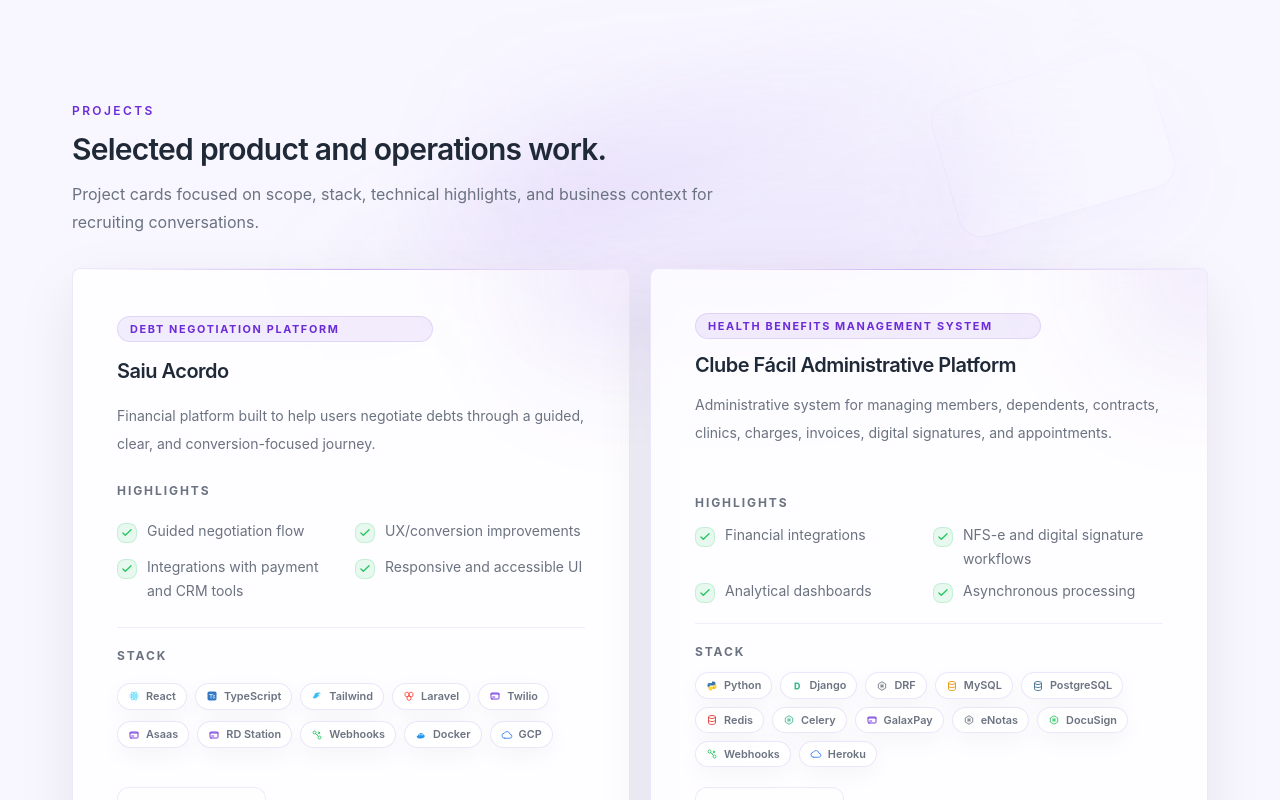
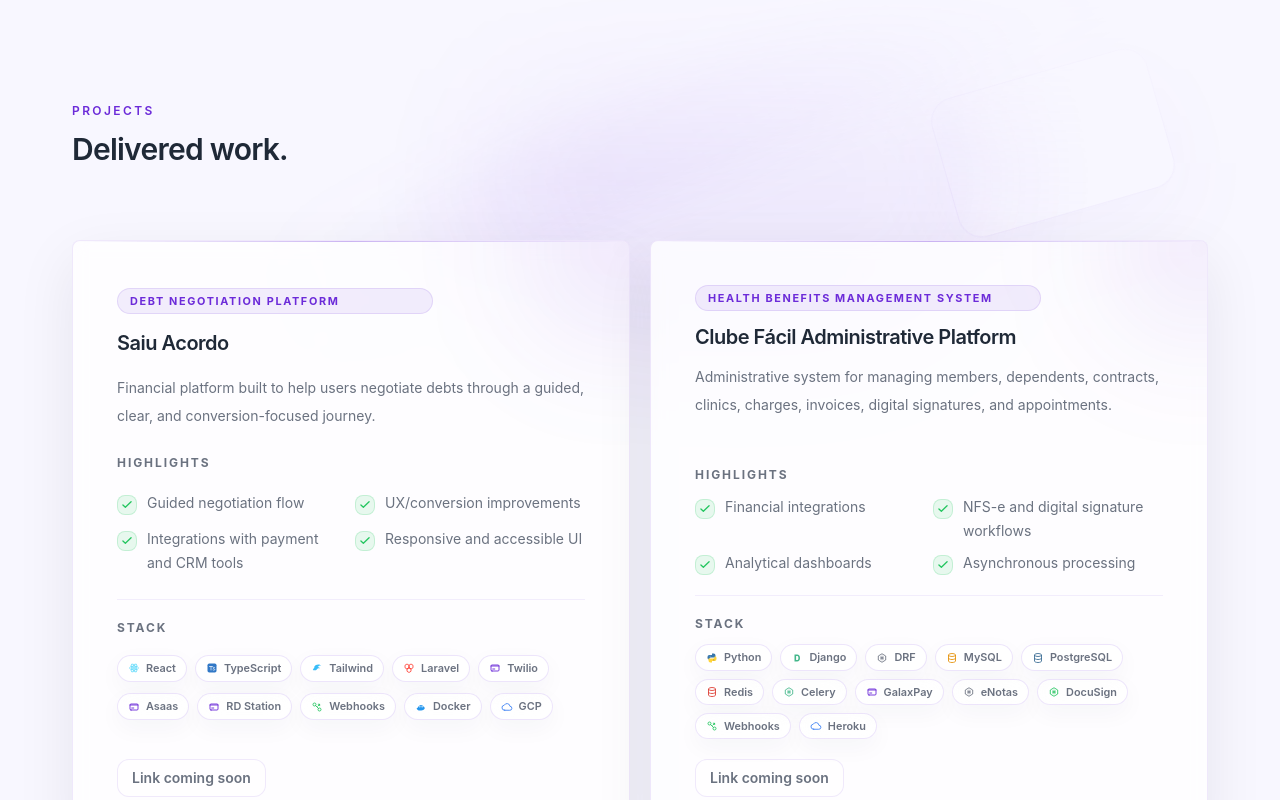
Before and after one commit to thalesfelippe/portfolio, a React (Vite) app: page / in a window 1280 px wide. Shown: the part 5060-5860 px from the top of the page. Built offline with nearby package versions, Linux system fonts and the light colour scheme.

Commit message:
feat: refine portfolio section copy and value cards

```diff
--- a/src/i18n/content.ts
+++ b/src/i18n/content.ts
@@ -46,6 +46,10 @@
       name: string
       category: string
       description: string
+      cover?: {
+        alt: string
+        src?: string
+      }
       stack: string[]
       highlights: string[]
       href?: string
@@ -64,15 +68,21 @@
     eyebrow: string
     title: string
     subtitle: string
-    items: string[]
+    items: {
+      description: string
+      title: string
+    }[]
   }
   resumeSection: {
     eyebrow: string
     title: string
     subtitle: string
     buttons: {
+      description: string
       label: string
       href: string
+      tags: string[]
+      title: string
     }[]
   }
   availability: string
@@ -169,9 +179,9 @@
     subheadline:
       'I build web applications for product, fintech, SaaS, and operations, connecting front-end, back-end, APIs, integrations, and business rules into systems that are clear, reliable, and easy to evolve.',
     projectsCta: 'View Projects',
-    contactTitle: 'Let’s build something reliable.',
+    contactTitle: 'Let’s build something?',
     contactSubtitle:
-      'If your company needs someone to build products, integrate systems, solve problems, and improve operational flows with reliable and well-structured software, let’s talk.',
+      'I’m open to full stack opportunities, web products, APIs, integrations, and operational systems that need clear, reliable, and well-structured software.',
     github: 'GitHub',
     linkedin: 'LinkedIn',
     contactCta: 'Contact Me',
@@ -370,9 +380,8 @@
     },
     projects: {
       eyebrow: 'Projects',
-      title: 'Selected product and operations work.',
-      subtitle:
-        'Project cards focused on scope, stack, technical highlights, and business context for recruiting conversations.',
+      title: 'Delivered work.',
+      subtitle: '',
       stackLabel: 'Stack',
       highlightsLabel: 'Highlights',
       linkLabel: 'View project',
@@ -383,6 +392,9 @@
           category: 'Debt negotiation platform',
           description:
             'Financial platform built to help users negotiate debts through a guided, clear, and conversion-focused journey.',
+          cover: {
+            alt: 'Saiu Acordo project cover',
+          },
           stack: [
             'React',
             'TypeScript',
@@ -407,6 +419,9 @@
           category: 'Health benefits management system',
           description:
             'Administrative system for managing members, dependents, contracts, clinics, charges, invoices, digital signatures, and appointments.',
+          cover: {
+            alt: 'Clube Fácil Administrative Platform project cover',
+          },
           stack: [
             'Python',
             'Django',
@@ -433,6 +448,9 @@
           category: 'SaaS for barbershops',
           description:
             'SaaS platform with online scheduling, digital orders, real-time dashboards, and operational control.',
+          cover: {
+            alt: 'SmartBarber System project cover',
+          },
           stack: [
             'Next.js',
             'TypeScript',
@@ -452,6 +470,9 @@
           category: 'TV media buying web app',
           description:
             'Web app for exploring inventory and requesting TV advertising placements, later sold to Record TV.',
+          cover: {
+            alt: 'Cimtia Ads project cover',
+          },
           stack: ['React', 'TypeScript', 'Node.js', 'Firebase'],
           highlights: [
             'Responsive interface',
@@ -464,6 +485,9 @@
           category: 'Conversion-focused front-end',
           description:
             'Collection of modern landing pages and sales pages for clinics, SaaS products, digital products, and local businesses.',
+          cover: {
+            alt: 'Landing Pages and Sales Pages project cover',
+          },
           stack: [
             'Next.js',
             'TypeScript',
@@ -482,9 +506,8 @@
     },
     stack: {
       eyebrow: 'Stack',
-      title: 'Technologies I use to build full stack products.',
-      subtitle:
-        'A practical stack for web products, APIs, integrations, data routines, and operational systems.',
+      title: 'Technologies I use for development.',
+      subtitle: '',
       categories: [
         {
           name: 'Front-end',
@@ -535,35 +558,65 @@
       ],
     },
     whyWorkWithMe: {
-      eyebrow: 'Why work with me',
-      title: 'I connect product, code, and operations.',
-      subtitle:
-        'I work well where business rules, integrations, user experience, and technical reliability need to move together.',
+      eyebrow: 'What I deliver',
+      title: 'Why work with me?',
+      subtitle: '',
       items: [
-        'Product mindset',
-        'Full stack execution',
-        'Business rules and integrations',
-        'Operational systems',
-        'Reliable and maintainable code',
+        {
+          title: 'Product mindset',
+          description:
+            'I understand the context behind each delivery to build solutions that make sense for the product and user experience.',
+        },
+        {
+          title: 'Full stack execution',
+          description:
+            'I connect front-end, back-end, APIs, and business rules into clear, consistent, and well-structured systems.',
+        },
+        {
+          title: 'Business rules & integrations',
+          description:
+            'I work well in scenarios involving payments, fiscal workflows, CRMs, electronic signatures, WhatsApp, and webhooks.',
+        },
+        {
+          title: 'Operational systems',
+          description:
+            'I build dashboards, automations, and internal workflows that improve team routines and operational reliability.',
+        },
+        {
+          title: 'Reliable and maintainable code',
+          description:
+            'I write organized, stable code prepared for maintenance, evolution, and scale.',
+        },
       ],
     },
     resumeSection: {
       eyebrow: 'Resume',
-      title: 'Download the resume version that fits your role.',
-      subtitle:
-        'Placeholder files are prepared for Full Stack, Front-End, and Back-End resume versions.',
+      title: 'Resume versions for different roles',
+      subtitle: '',
       buttons: [
         {
+          description:
+            'Complete profile focused on product, APIs, integrations, dashboards, and operational systems.',
           label: 'Download Full Stack Resume',
           href: '/resumes/thales-felippe-full-stack.pdf',
+          tags: ['Product', 'APIs', 'Operations'],
+          title: 'Full Stack',
         },
         {
+          description:
+            'Focused on React, Next.js, TypeScript, responsive interfaces, UX, performance, and product flows.',
           label: 'Download Front-End Resume',
           href: '/resumes/thales-felippe-front-end.pdf',
+          tags: ['React', 'Next.js', 'UX'],
+          title: 'Front-End',
         },
         {
+          description:
+            'Focused on Python, Django/DRF, APIs, integrations, databases, webhooks, and asynchronous routines.',
           label: 'Download Back-End Resume',
           href: '/resumes/thales-felippe-back-end.pdf',
+          tags: ['Python', 'Django', 'APIs'],
+          title: 'Back-End',
         },
       ],
     },
@@ -609,9 +662,9 @@
     subheadline:
       'Construo aplicações web para ambientes de produto, fintech, SaaS e operação, conectando front-end, back-end, APIs, integrações e regras de negócio em sistemas claros, confiáveis e fáceis de evoluir.',
     projectsCta: 'Ver projetos',
-    contactTitle: 'Vamos construir algo confiável.',
+    contactTitle: 'Vamos construir algo?',
     contactSubtitle:
-      'Se sua empresa precisa de alguém para construir produto, integrar sistemas, resolver problemas e melhorar fluxos operacionais com software confiável e bem estruturado, vamos conversar.',
+      'Estou aberto a oportunidades full stack, projetos web, APIs, integrações e sistemas operacionais que precisam de software claro, confiável e bem estruturado.',
     github: 'GitHub',
     linkedin: 'LinkedIn',
     contactCta: 'Fale comigo',
@@ -810,9 +863,8 @@
     },
     projects: {
       eyebrow: 'Projetos',
-      title: 'Projetos selecionados de produto e operação.',
-      subtitle:
-        'Cards focados em escopo, stack, destaques técnicos e contexto de negócio para conversas com recrutadores.',
+      title: 'Trabalhos entregues.',
+      subtitle: '',
       stackLabel: 'Stack',
       highlightsLabel: 'Destaques',
       linkLabel: 'Ver projeto',
@@ -823,6 +875,9 @@
           category: 'Plataforma de negociação de dívidas',
           description:
             'Plataforma financeira criada para ajudar usuários a negociar dívidas por meio de uma jornada guiada, clara e focada em conversão.',
+          cover: {
+            alt: 'Capa do projeto Saiu Acordo',
+          },
           stack: [
             'React',
             'TypeScript',
@@ -847,6 +902,9 @@
           category: 'Sistema de gestão de benefícios de saúde',
           description:
             'Sistema administrativo para gerenciar associados, dependentes, contratos, clínicas, cobranças, notas fiscais, assinaturas digitais e atendimentos.',
+          cover: {
+            alt: 'Capa do projeto Plataforma Administrativa Clube Fácil',
+          },
           stack: [
             'Python',
             'Django',
@@ -873,6 +931,9 @@
           category: 'SaaS para barbearias',
           description:
             'Plataforma SaaS com agendamento online, comandas digitais, dashboards em tempo real e controle operacional.',
+          cover: {
+            alt: 'Capa do projeto SmartBarber System',
+          },
           stack: [
             'Next.js',
             'TypeScript',
@@ -892,6 +953,9 @@
           category: 'Web app para compra de mídia em TV',
           description:
             'Web app para explorar inventário e solicitar veiculações de publicidade em TV, posteriormente vendido à Record TV.',
+          cover: {
+            alt: 'Capa do projeto Cimtia Ads',
+          },
           stack: ['React', 'TypeScript', 'Node.js', 'Firebase'],
           highlights: [
             'Interface responsiva',
@@ -904,6 +968,9 @@
           category: 'Front-end focado em conversão',
           description:
             'Coleção de landing pages e páginas de venda modernas para clínicas, produtos SaaS, produtos digitais e negócios locais.',
+          cover: {
+            alt: 'Capa do projeto Landing Pages & Sales Pages',
+          },
           stack: [
             'Next.js',
             'TypeScript',
@@ -922,9 +989,8 @@
     },
     stack: {
       eyebrow: 'Stack',
-      title: 'Tecnologias que uso para construir produtos full stack.',
-      subtitle:
-        'Uma stack prática para produtos web, APIs, integrações, rotinas de dados e sistemas operacionais.',
+      title: 'Tecnologias que uso para desenvolvimento.',
+      subtitle: '',
       categories: [
         {
           name: 'Front-end',
@@ -975,35 +1041,65 @@
       ],
     },
     whyWorkWithMe: {
-      eyebrow: 'Por que trabalhar comigo',
-      title: 'Conecto produto, código e operação.',
-      subtitle:
-        'Trabalho bem onde regras de negócio, integrações, experiência do usuário e confiabilidade técnica precisam evoluir juntas.',
+      eyebrow: 'O que eu entrego',
+      title: 'Por que trabalhar comigo?',
+      subtitle: '',
       items: [
-        'Visão de produto',
-        'Execução full stack',
-        'Regras de negócio e integrações',
-        'Sistemas operacionais',
-        'Código confiável e manutenível',
+        {
+          title: 'Visão de produto',
+          description:
+            'Entendo o contexto da entrega para construir soluções que façam sentido no produto e na experiência do usuário.',
+        },
+        {
+          title: 'Execução full stack',
+          description:
+            'Conecto front-end, back-end, APIs e regras de negócio em sistemas claros, consistentes e bem estruturados.',
+        },
+        {
+          title: 'Regras de negócio & integrações',
+          description:
+            'Atuo bem em cenários com pagamentos, emissão fiscal, CRMs, assinatura eletrônica, WhatsApp e webhooks.',
+        },
+        {
+          title: 'Sistemas operacionais',
+          description:
+            'Crio dashboards, automações e fluxos internos que melhoram a rotina dos times e a confiabilidade da operação.',
+        },
+        {
+          title: 'Código confiável e manutenível',
+          description:
+            'Escrevo código organizado, estável e preparado para manutenção, evolução e escala.',
+        },
       ],
     },
     resumeSection: {
       eyebrow: 'Currículo',
-      title: 'Baixe a versão do currículo mais alinhada à vaga.',
-      subtitle:
-        'Arquivos placeholder preparados para versões Full Stack, Front-End e Back-End do currículo.',
+      title: 'Currículos direcionados por área',
+      subtitle: '',
       buttons: [
         {
+          description:
+            'Perfil completo com foco em produto, APIs, integrações, dashboards e sistemas operacionais.',
           label: 'Baixar currículo Full Stack',
           href: '/resumes/thales-felippe-full-stack.pdf',
+          tags: ['Produto', 'APIs', 'Operação'],
+          title: 'Full Stack',
         },
         {
+          description:
+            'Foco em React, Next.js, TypeScript, interfaces responsivas, UX, performance e fluxos de produto.',
           label: 'Baixar currículo Front-End',
           href: '/resumes/thales-felippe-front-end.pdf',
+          tags: ['React', 'Next.js', 'UX'],
+          title: 'Front-End',
         },
         {
+          description:
+            'Foco em Python, Django/DRF, APIs, integrações, bancos de dados, webhooks e rotinas assíncronas.',
           label: 'Baixar currículo Back-End',
           href: '/resumes/thales-felippe-back-end.pdf',
+          tags: ['Python', 'Django', 'APIs'],
+          title: 'Back-End',
         },
       ],
     },
```
Also changed, not shown: src/components/WhyWorkWithMe.tsx (+133 -15 lines).
